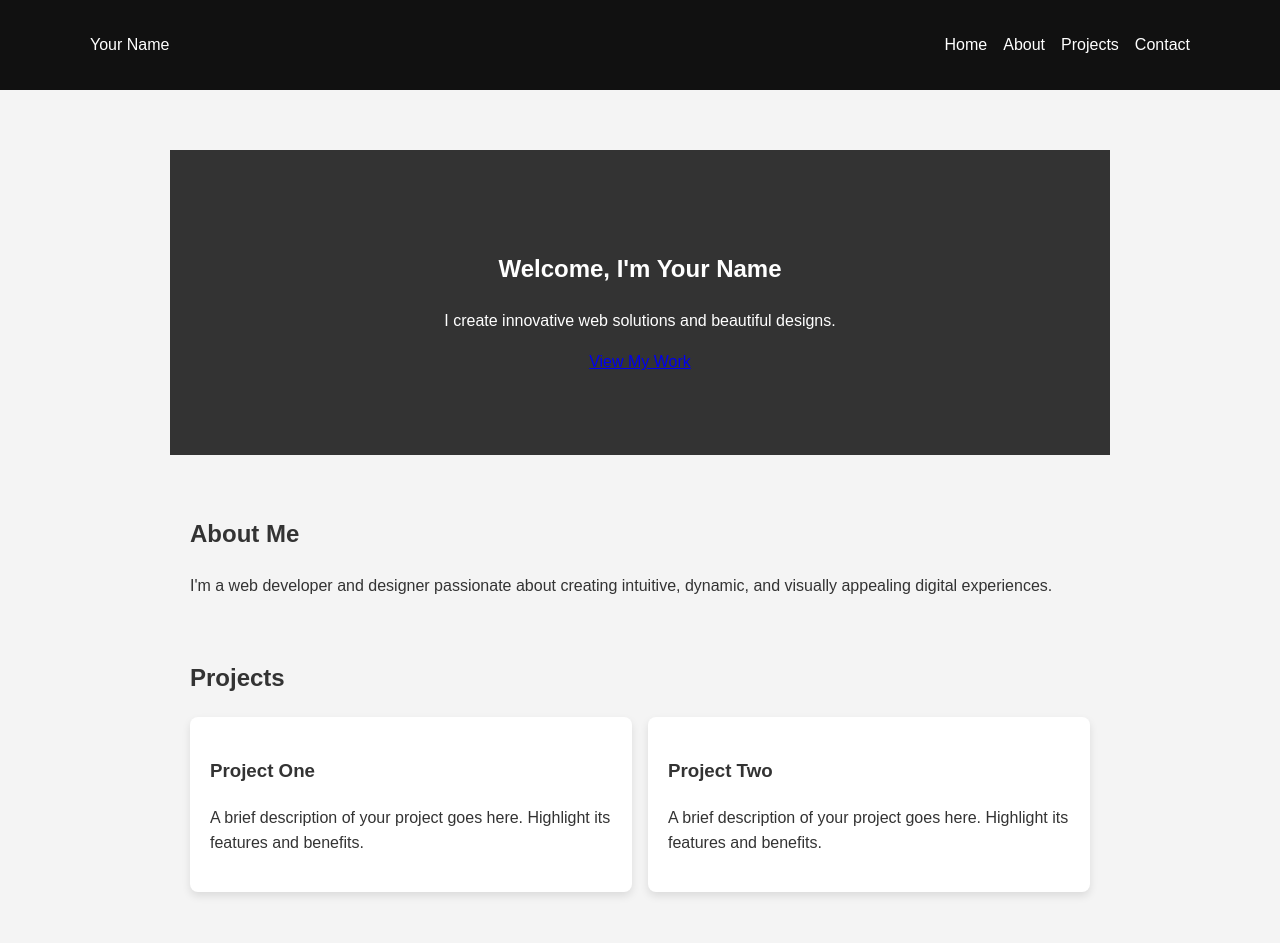
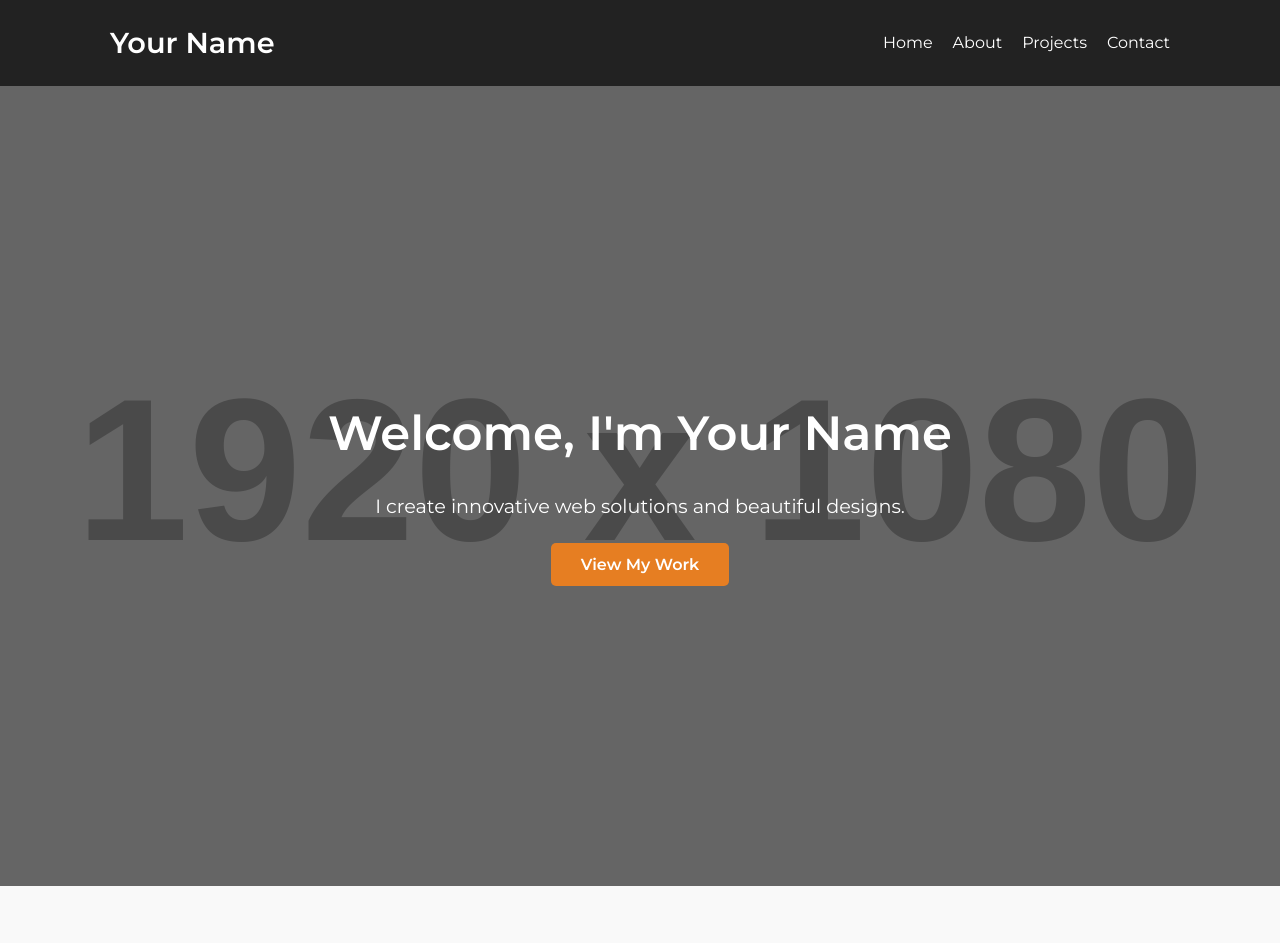
Before and after one commit to Ntvix/Gaffos-Patches, a plain HTML site: page index.html in a window 1280 px wide. Shown: the top 943 px of the page. Drawn offline with Linux system fonts and the light colour scheme; placeholder pictures from the web are drawn by us.

Commit message:
Update style.css

```diff
--- a/css/style.css
+++ b/css/style.css
@@ -1,74 +1,180 @@
-body {
+/* Base Styles */
+* {
     margin: 0;
-    font-family: Arial, sans-serif;
+    padding: 0;
+    box-sizing: border-box;
+  }
+
+  body {
+    font-family: 'Montserrat', sans-serif;
     line-height: 1.6;
-    background: #f4f4f4;
+    background-color: #f9f9f9;
     color: #333;
   }
 
+  /* Header & Navigation */
   header {
-    background: #111;
-    color: #fff;
-    padding: 1rem 0;
+    background: #222;
+    padding: 20px 0;
     position: sticky;
     top: 0;
+    width: 100%;
     z-index: 1000;
   }
 
   nav {
+    max-width: 1100px;
+    margin: auto;
+    padding: 0 20px;
     display: flex;
     justify-content: space-between;
     align-items: center;
-    max-width: 1100px;
-    margin: auto;
+  }
+
+  .logo {
+    font-size: 1.8rem;
+    font-weight: 600;
+    color: #fff;
+  }
+
+  .nav-links {
+    list-style: none;
+    display: flex;
+  }
+
+  .nav-links li {
+    margin-left: 20px;
+  }
+
+  .nav-links a {
+    color: #fff;
+    text-decoration: none;
+    font-weight: 500;
+    transition: color 0.3s ease;
+  }
+
+  .nav-links a:hover {
+    color: #c0c0c0;
+  }
+
+  /* Hero Section */
+  .hero {
+    height: 100vh;
+    background: url('https://via.placeholder.com/1920x1080') no-repeat center center/cover;
+    position: relative;
+  }
+
+  .hero-overlay {
+    background: rgba(0, 0, 0, 0.5);
+    height: 100%;
+    width: 100%;
+    display: flex;
+    justify-content: center;
+    align-items: center;
+    text-align: center;
     padding: 0 20px;
   }
 
-  nav h1 {
-    font-size: 1.5rem;
+  .hero-content {
+    color: #fff;
   }
 
-  nav ul {
-    list-style: none;
-    display: flex;
-    gap: 1rem;
+  .hero-content h1 {
+    font-size: 3rem;
+    margin-bottom: 20px;
   }
 
-  nav a {
+  .hero-content p {
+    font-size: 1.2rem;
+    margin-bottom: 30px;
+  }
+
+  .cta-btn {
+    background: #e67e22;
+    padding: 12px 30px;
     color: #fff;
     text-decoration: none;
+    font-weight: 600;
+    border-radius: 5px;
+    transition: background 0.3s ease;
   }
 
-  .hero {
-    background: #333;
-    color: #fff;
-    text-align: center;
-    padding: 80px 20px;
+  .cta-btn:hover {
+    background: #cf711d;
   }
 
-  section {
+  /* Info Sections */
+  .info-section {
     max-width: 900px;
     margin: 60px auto;
     padding: 0 20px;
   }
 
+  .info-section h2 {
+    font-size: 2.5rem;
+    text-align: center;
+    margin-bottom: 20px;
+    color: #222;
+  }
+
+  .info-section p {
+    font-size: 1.1rem;
+    text-align: center;
+    margin-bottom: 40px;
+    color: #555;
+  }
+
+  /* Projects Grid */
   .project-grid {
     display: grid;
-    gap: 1rem;
-    grid-template-columns: repeat(auto-fit, minmax(250px, 1fr));
+    grid-template-columns: repeat(auto-fit, minmax(280px, 1fr));
+    gap: 20px;
+    margin-top: 20px;
   }
 
   .project-card {
-    background: white;
-    padding: 20px;
+    background: #fff;
+    padding: 25px;
     border-radius: 8px;
-    box-shadow: 0 4px 8px rgba(0,0,0,0.1);
+    box-shadow: 0 4px 12px rgba(0,0,0,0.1);
+    transition: transform 0.3s ease, box-shadow 0.3s ease;
   }
 
+  .project-card:hover {
+    transform: translateY(-5px);
+    box-shadow: 0 6px 16px rgba(0,0,0,0.15);
+  }
+
+  .project-card h3 {
+    margin-bottom: 15px;
+    font-size: 1.5rem;
+    color: #333;
+  }
+
+  .project-card p {
+    color: #666;
+    font-size: 1rem;
+  }
+
+  /* Footer */
   footer {
+    background: #222;
+    color: #fff;
     text-align: center;
     padding: 20px;
-    background: #111;
-    color: white;
-    margin-top: 40px;
   }
+
+  /* Responsive Adjustments */
+  @media (max-width: 768px) {
+    .hero-content h1 {
+      font-size: 2.5rem;
+    }
+
+    .hero-content p {
+      font-size: 1rem;
+    }
+
+    .nav-links li {
+      margin-left: 15px;
+    }
+  }
```
